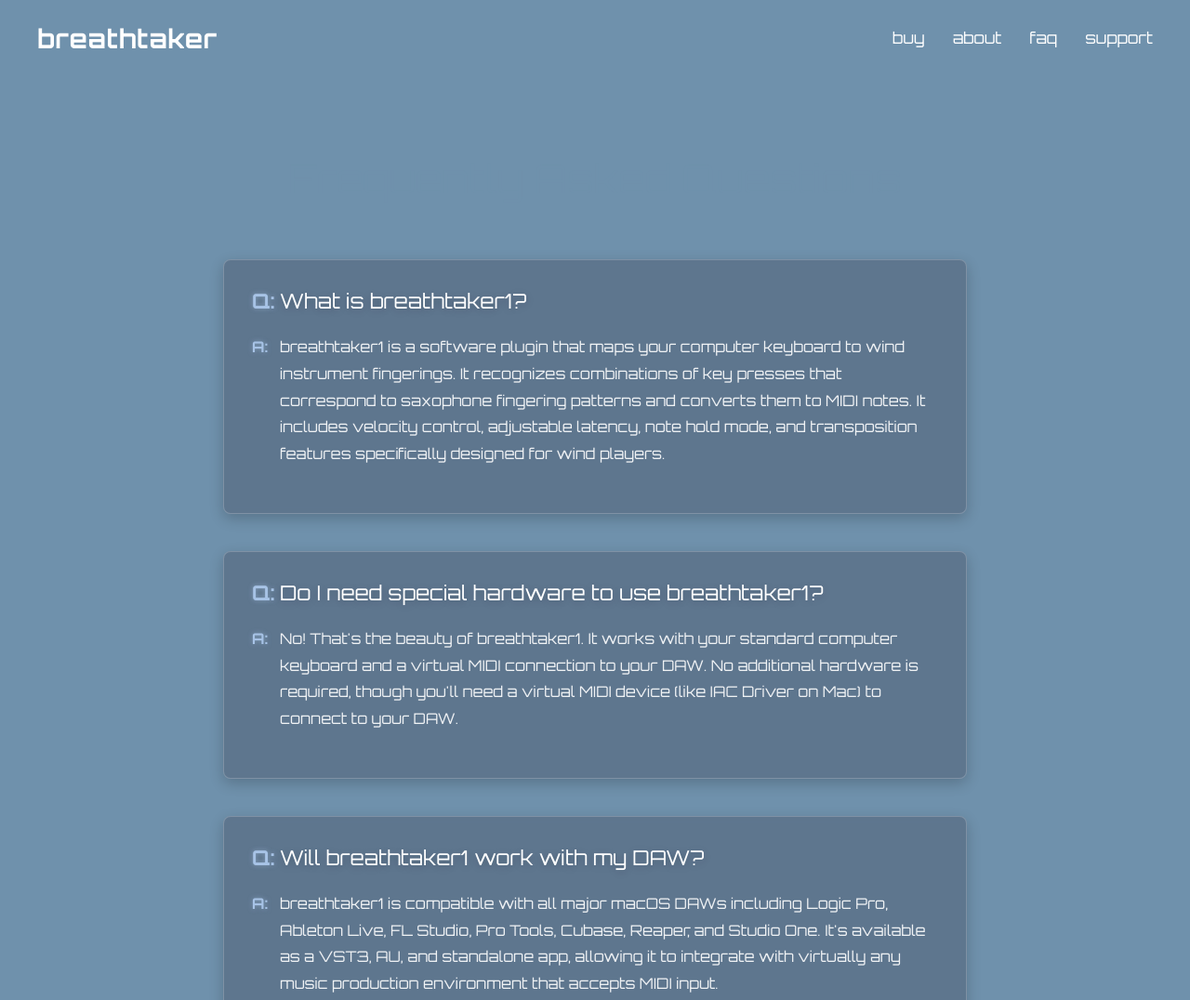
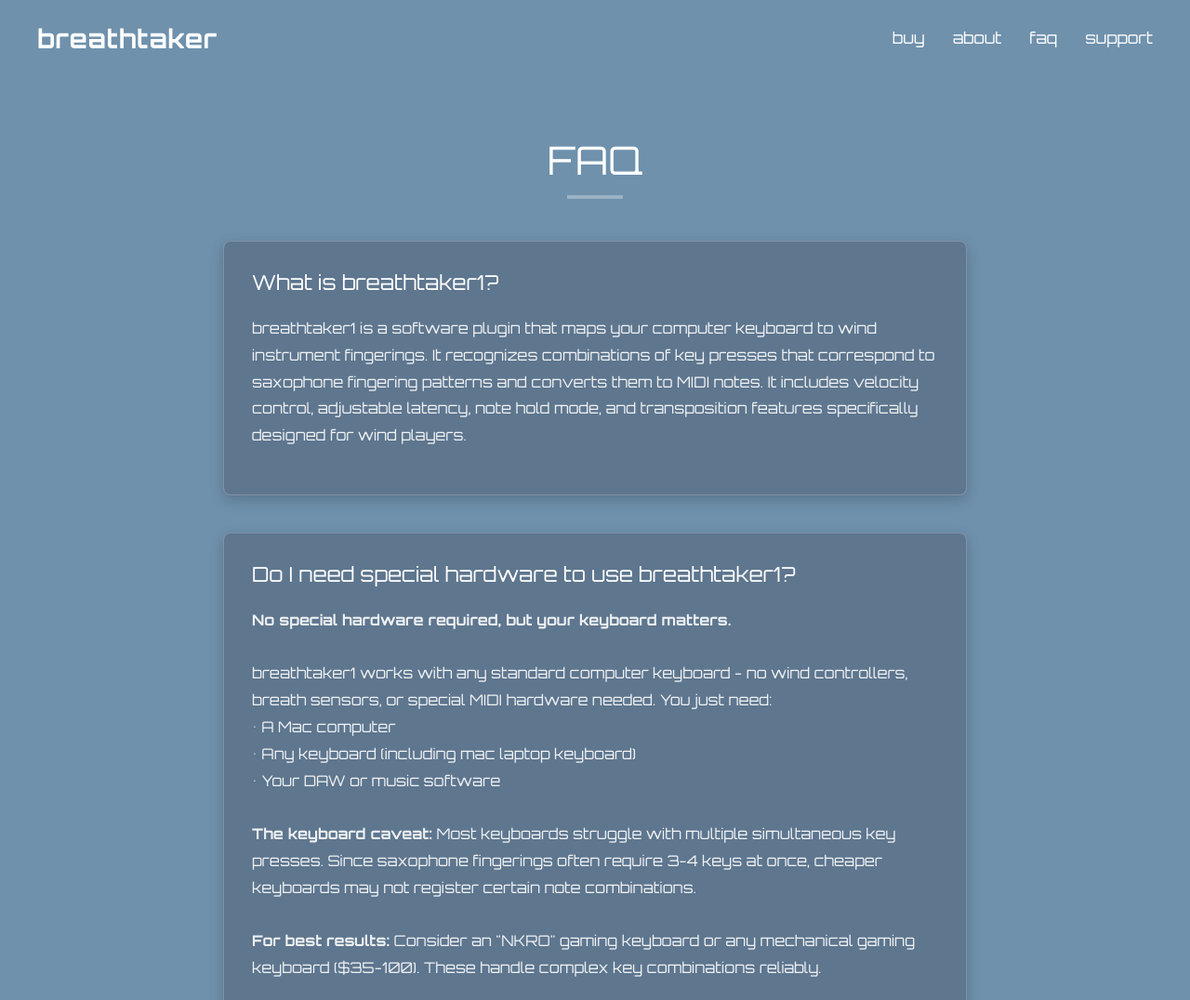
Before and after one commit to bcbibb/breathtakersite, a plain HTML site: page faq.html in a window 1280 px wide. Shown: the top 1076 px of the page at 93% size. Drawn offline with Linux system fonts and the light colour scheme.

Commit message:
Simplify support and FAQ page styling, remove animations, and update FAQ content
- Removed all hover animations and transform effects from support page
- Removed text shadows and glowing effects from support elements
- Simplified FAQ page with same minimal styling approach
- Changed Q: and A: labels from blue to white, then removed them entirely
- Added FAQ page header matching support page style
- Updated FAQ content:
  - Enhanced hardware requirements answer with keyboard recommendations
  - Removed "How does breathtaker1 work?" question
  - Removed MIDI integration question
  - Updated licensing to reflect "two personal activations"
  - Simplified DAW compatibility answer

🤖 Generated with [Claude Code](https://claude.ai/code)

Co-Authored-By: Claude <noreply@anthropic.com>

```diff
--- a/faq.html
+++ b/faq.html
@@ -23,8 +23,8 @@
     </div>
   </header>
 
-  <main class="page-content">
-    <h1>Frequently Asked Questions</h1>
+  <main class="page-content faq-page">
+    <h1>FAQ</h1>
 
     <div class="faq-container">
       <div class="faq-item">
@@ -34,12 +34,20 @@
 
       <div class="faq-item">
         <h2>Do I need special hardware to use breathtaker1?</h2>
-        <p>No! That's the beauty of breathtaker1. It works with your standard computer keyboard and a virtual MIDI connection to your DAW. No additional hardware is required, though you'll need a virtual MIDI device (like IAC Driver on Mac) to connect to your DAW.</p>
+        <p><strong>No special hardware required, but your keyboard matters.</strong><br><br>
+breathtaker1 works with any standard computer keyboard - no wind controllers, breath sensors, or special MIDI hardware needed. You just need:<br>
+• A Mac computer<br>
+• Any keyboard (including mac laptop keyboard)<br>
+• Your DAW or music software<br><br>
+<strong>The keyboard caveat:</strong> Most keyboards struggle with multiple simultaneous key presses. Since saxophone fingerings often require 3-4 keys at once, cheaper keyboards may not register certain note combinations.<br><br>
+<strong>For best results:</strong> Consider an "NKRO" gaming keyboard or any mechanical gaming keyboard ($35-100). These handle complex key combinations reliably.<br><br>
+<strong>What you DON'T need:</strong> Breath controllers, special MIDI hardware, audio interfaces, or expensive studio equipment.<br><br>
+The beauty of breathtaker1 is democratizing wind controller playing without the typical $500+ hardware investment. Start with your current keyboard and upgrade only if you experience note registration issues.</p>
       </div>
 
       <div class="faq-item">
         <h2>Will breathtaker1 work with my DAW?</h2>
-        <p>breathtaker1 is compatible with all major macOS DAWs including Logic Pro, Ableton Live, FL Studio, Pro Tools, Cubase, Reaper, and Studio One. It's available as a VST3, AU, and standalone app, allowing it to integrate with virtually any music production environment that accepts MIDI input.</p>
+        <p>breathtaker1 works with any DAW compatible with AU or VST3 plugins. The standalone app is compatible with IAC Driver for routing MIDI to any software that accepts MIDI input.</p>
       </div>
 
       <div class="faq-item">
@@ -48,13 +56,8 @@
       </div>
 
       <div class="faq-item">
-        <h2>How does breathtaker1 actually work?</h2>
-        <p>breathtaker1 uses a sophisticated key detection system with adjustable latency (20-100ms) that gives you time to complete fingering combinations before registering a note. This latency window allows the software to detect complex fingering patterns that mimic saxophone fingerings, rather than immediately playing a note as soon as you press a key. This is crucial for allowing proper wind instrument fingering techniques to work with a standard keyboard.</p>
-      </div>
-
-      <div class="faq-item">
         <h2>How does the licensing work?</h2>
-        <p>breathtaker1 licenses authorize a single Mac device. Your license covers all versions (standalone, AU, and VST3) on that device. We offer bulk discounts for educational institutions. Your purchase includes free updates for all 1.x versions of breathtaker1.</p>
+        <p>One purchase allows for two personal activations. Your license covers all versions (standalone, AU, and VST3) on those devices. We offer bulk discounts for educational institutions. Your purchase includes free updates for all 1.x versions of breathtaker1.</p>
       </div>
 
       <div class="faq-item">
@@ -67,10 +70,6 @@
         <p>Yes, we offer a 7-day fully functional trial of breathtaker1. Download it for free from our website and experience the full potential before making your purchase decision. No credit card required.</p>
       </div>
 
-      <div class="faq-item">
-        <h2>What kind of MIDI integration does breathtaker1 support?</h2>
-        <p>breathtaker1 works with internal virtual MIDI connections. On Mac, we recommend using the IAC Driver for internal routing to your DAW. The software sends standard MIDI notes with velocity data and can use MIDI CC11 for expression control.</p>
-      </div>
     </div>
 
     <section class="newsletter-section">
--- a/style.css
+++ b/style.css
@@ -1715,6 +1715,31 @@ nav a:hover::after {
 }
 
 /* FAQ page styles */
+.faq-page {
+  max-width: 1200px;
+  margin: 0 auto;
+  padding: 60px 40px 100px;
+}
+
+.faq-page h1 {
+  font-size: 42px;
+  text-align: center;
+  margin-bottom: 60px;
+  color: #ffffff;
+  position: relative;
+}
+
+.faq-page h1::after {
+  content: '';
+  position: absolute;
+  bottom: -15px;
+  left: 50%;
+  transform: translateX(-50%);
+  width: 60px;
+  height: 4px;
+  background-color: rgba(255, 255, 255, 0.3);
+}
+
 .faq-container {
   max-width: 800px;
   margin: 0 auto;
@@ -1726,51 +1751,20 @@ nav a:hover::after {
   border-radius: 8px;
   background-color: rgba(90, 112, 136, 0.8);
   box-shadow: 0 5px 15px rgba(0, 0, 0, 0.2);
-  transition: transform 0.3s ease, box-shadow 0.3s ease, border-color 0.3s ease, background-color 0.3s ease;
   backdrop-filter: blur(5px);
   border: 1px solid rgba(255, 255, 255, 0.2);
 }
 
-.faq-item:hover {
-  transform: translateY(-3px);
-  box-shadow: 0 10px 25px rgba(0, 0, 0, 0.3);
-  border-color: rgba(255, 255, 255, 0.3);
-  background-color: rgba(90, 112, 136, 0.85);
-}
-
 .faq-item h2 {
   font-size: 22px;
   color: #ffffff;
   margin-bottom: 20px;
-  position: relative;
-  padding-left: 30px;
-  text-shadow: 0 2px 8px rgba(0, 0, 0, 0.2);
-}
-
-.faq-item h2:before {
-  content: "Q:";
-  position: absolute;
-  left: 0;
-  color: #a7c3e6;
-  font-weight: 700;
-  text-shadow: 0 0 5px rgba(167, 195, 230, 0.5);
 }
 
 .faq-item p {
   line-height: 1.8;
-  position: relative;
-  padding-left: 30px;
   font-size: 16px;
   color: rgba(255, 255, 255, 0.9);
-}
-
-.faq-item p:before {
-  content: "A:";
-  position: absolute;
-  left: 0;
-  color: #a7c3e6;
-  font-weight: 700;
-  text-shadow: 0 0 5px rgba(167, 195, 230, 0.5);
 }
 
 /* Compatibility section */
```
Also changed, not shown: support.css (+7 -42 lines).
